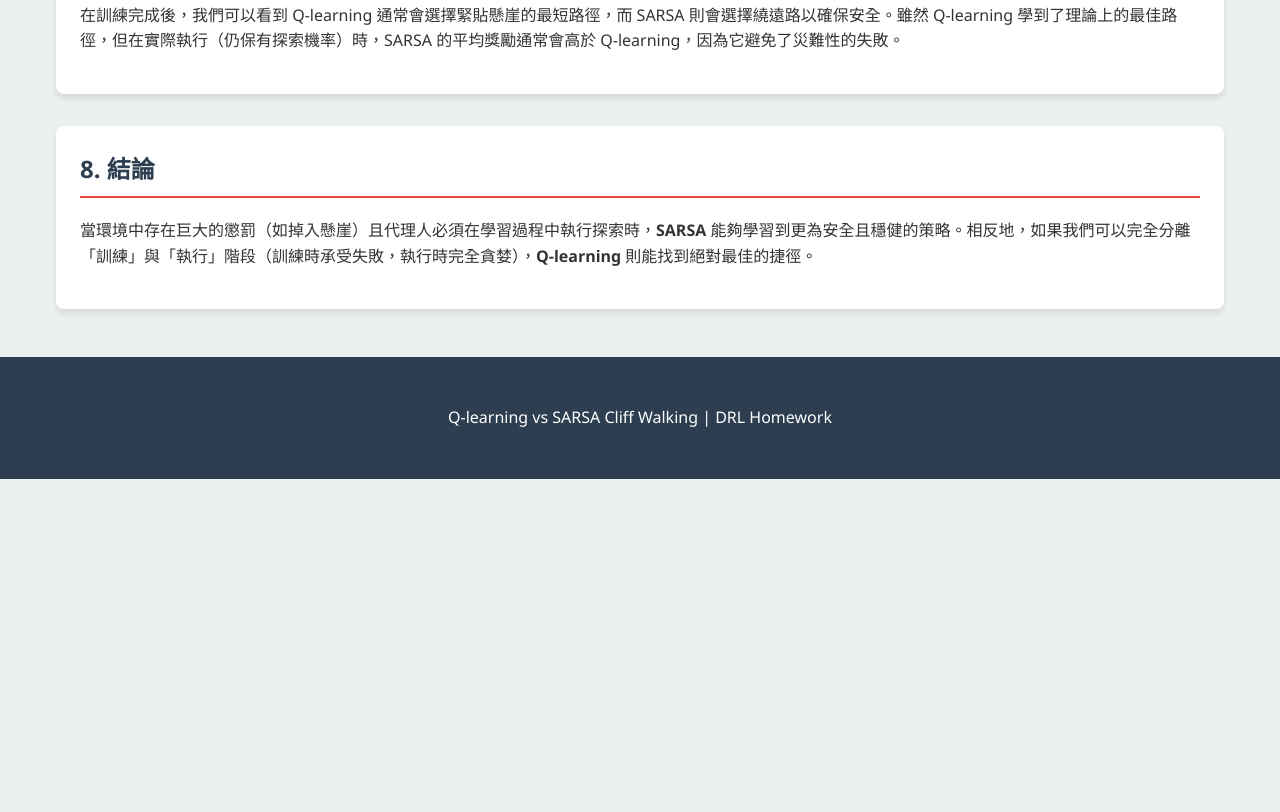
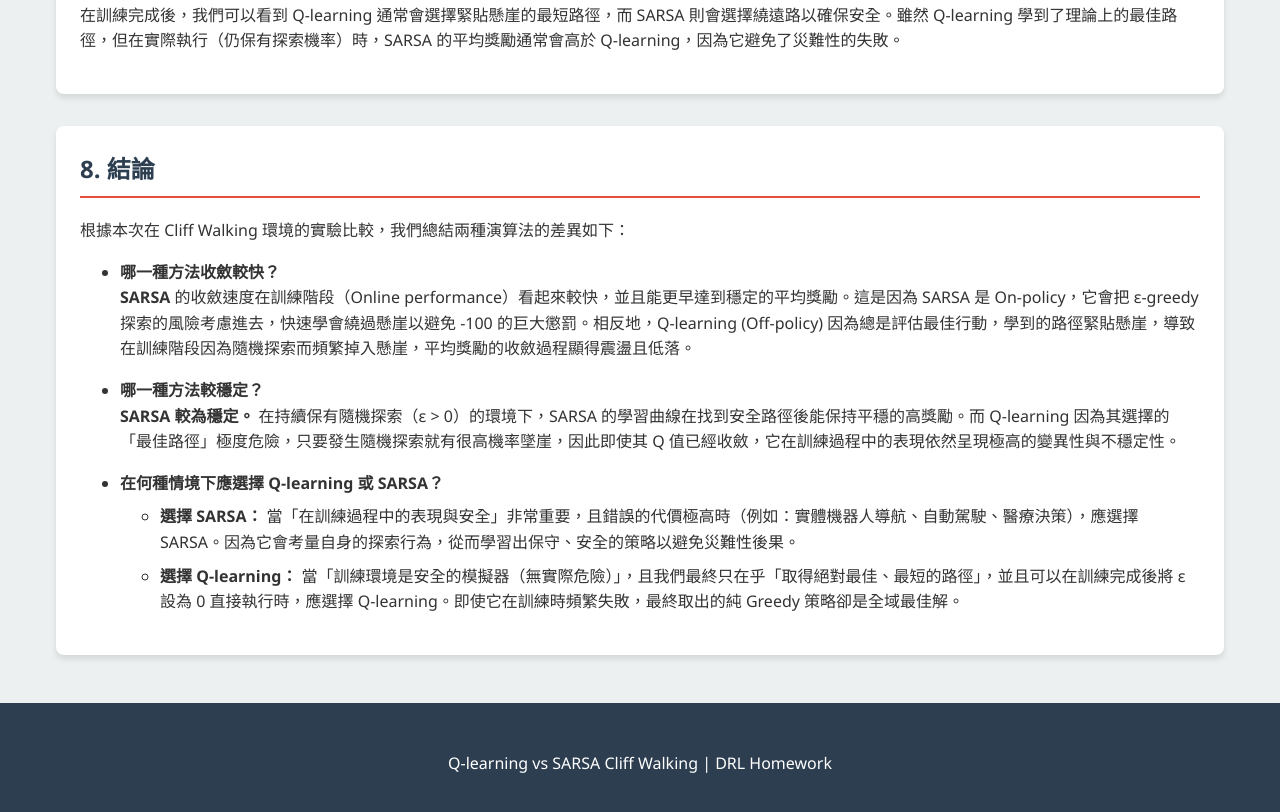
Before and after one commit to cachouuu/DRL, a plain HTML site: page docs/HW2-CliffWalking/index.html in a window 1280 px wide. Shown: the part 2171-2983 px from the top of the page. Before the commit the page ends 2650 px from the top, so only its background shows below. Drawn offline with nearby package versions, Linux system fonts and the light colour scheme.

Commit message:
Update conclusion to answer homework questions

```diff
--- a/docs/HW2-CliffWalking/index.html
+++ b/docs/HW2-CliffWalking/index.html
@@ -145,7 +145,21 @@
 
         <section class="card">
             <h2>8. 結論</h2>
-            <p>當環境中存在巨大的懲罰（如掉入懸崖）且代理人必須在學習過程中執行探索時，<strong>SARSA</strong> 能夠學習到更為安全且穩健的策略。相反地，如果我們可以完全分離「訓練」與「執行」階段（訓練時承受失敗，執行時完全貪婪），<strong>Q-learning</strong> 則能找到絕對最佳的捷徑。</p>
+            <p>根據本次在 Cliff Walking 環境的實驗比較，我們總結兩種演算法的差異如下：</p>
+            <ul>
+                <li style="margin-bottom: 1rem;"><strong>哪一種方法收斂較快？</strong><br>
+                <strong>SARSA</strong> 的收斂速度在訓練階段（Online performance）看起來較快，並且能更早達到穩定的平均獎勵。這是因為 SARSA 是 On-policy，它會把 ε-greedy 探索的風險考慮進去，快速學會繞過懸崖以避免 -100 的巨大懲罰。相反地，Q-learning (Off-policy) 因為總是評估最佳行動，學到的路徑緊貼懸崖，導致在訓練階段因為隨機探索而頻繁掉入懸崖，平均獎勵的收斂過程顯得震盪且低落。</li>
+
+                <li style="margin-bottom: 1rem;"><strong>哪一種方法較穩定？</strong><br>
+                <strong>SARSA 較為穩定。</strong> 在持續保有隨機探索（ε > 0）的環境下，SARSA 的學習曲線在找到安全路徑後能保持平穩的高獎勵。而 Q-learning 因為其選擇的「最佳路徑」極度危險，只要發生隨機探索就有很高機率墜崖，因此即使其 Q 值已經收斂，它在訓練過程中的表現依然呈現極高的變異性與不穩定性。</li>
+
+                <li><strong>在何種情境下應選擇 Q-learning 或 SARSA？</strong><br>
+                <ul style="margin-top: 0.5rem;">
+                    <li style="margin-bottom: 0.5rem;"><strong>選擇 SARSA：</strong> 當「在訓練過程中的表現與安全」非常重要，且錯誤的代價極高時（例如：實體機器人導航、自動駕駛、醫療決策），應選擇 SARSA。因為它會考量自身的探索行為，從而學習出保守、安全的策略以避免災難性後果。</li>
+                    <li><strong>選擇 Q-learning：</strong> 當「訓練環境是安全的模擬器（無實際危險）」，且我們最終只在乎「取得絕對最佳、最短的路徑」，並且可以在訓練完成後將 ε 設為 0 直接執行時，應選擇 Q-learning。即使它在訓練時頻繁失敗，最終取出的純 Greedy 策略卻是全域最佳解。</li>
+                </ul>
+                </li>
+            </ul>
         </section>
     </div>
 </main>
```
